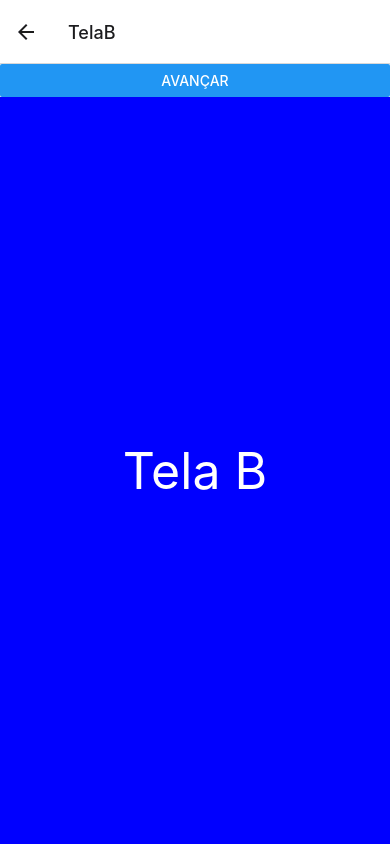
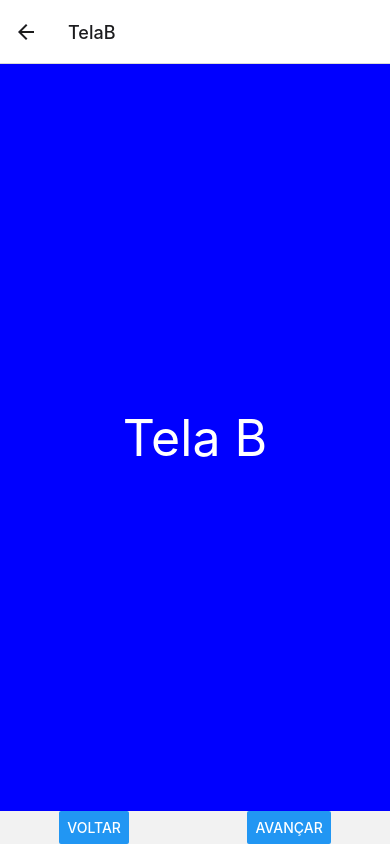
Before and after one commit to digsales/Navegacao_react-native, a React Native app: screen / in a window 390 px wide. Both pictures are taken after a click on the button "AVANÇAR". Built offline with nearby package versions, Linux system fonts and the light colour scheme.

Commit message:
Aply Stack Navigation

```diff
--- a/src/components/PassoStack.js
+++ b/src/components/PassoStack.js
@@ -4,17 +4,24 @@ import { View, Text, Button } from "react-native";
 export default (props) => {
   return (
     <View style={{ flex: 1 }}>
-      <View>
+      <View style={{ flex: 1 }}>{props.children}</View>
+      <View style={{ flexDirection: "row", justifyContent: "space-around" }}>
+        {props.voltar ? (
+          <Button title="Voltar" onPress={() => props.navigation.goBack()} />
+        ) : (
+          false
+        )}
         {props.avancar ? (
           <Button
             title="Avançar"
-            onPress={() => props.navigation.navigate(props.avancar)}
+            onPress={() =>
+              props.navigation.push(props.avancar, props.avancarParams)
+            }
           />
         ) : (
           false
         )}
       </View>
-      <View style={{ flex: 1 }}>{props.children}</View>
     </View>
   );
 };
--- a/src/navegacao/Stack.js
+++ b/src/navegacao/Stack.js
@@ -23,12 +23,28 @@ export default (props) => {
       </Stack.Screen>
       <Stack.Screen name="TelaB">
         {(props) => (
-          <PassoStack {...props} avancar="TelaC">
+          <PassoStack
+            {...props}
+            voltar
+            avancar="TelaC"
+            avancarParams={{ numero: 0 }}
+          >
             <TelaB />
           </PassoStack>
         )}
       </Stack.Screen>
-      <Stack.Screen name="TelaC" component={TelaC} />
+      <Stack.Screen name="TelaC">
+        {(props) => (
+          <PassoStack
+            {...props}
+            voltar
+            avancar="TelaC"
+            avancarParams={{ numero: parseInt(Math.random() * 1000) }}
+          >
+            <TelaC {...props} />
+          </PassoStack>
+        )}
+      </Stack.Screen>
     </Stack.Navigator>
   );
 };
--- a/src/views/TelaC.js
+++ b/src/views/TelaC.js
@@ -2,5 +2,11 @@ import React from "react";
 import TextoCentral from "../components/TextoCentral";
 
 export default (props) => {
-  return <TextoCentral corFundo={"green"}>Tela C</TextoCentral>;
+  const route = props.route || 0;
+
+  return (
+    <TextoCentral corFundo={"green"}>
+      Tela C - {route.params.numero || 0}
+    </TextoCentral>
+  );
 };
```
